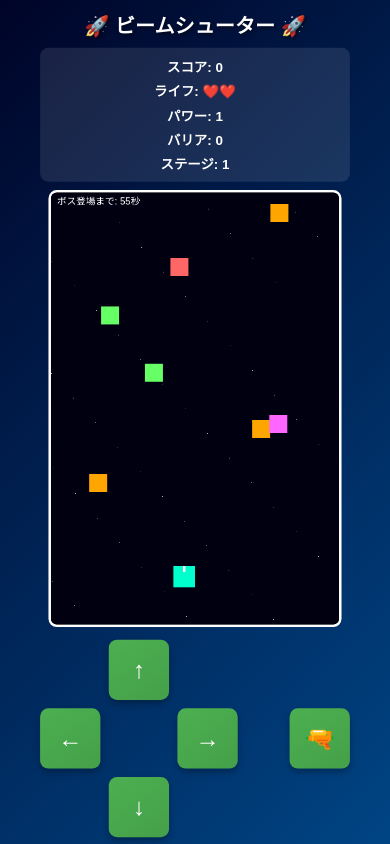
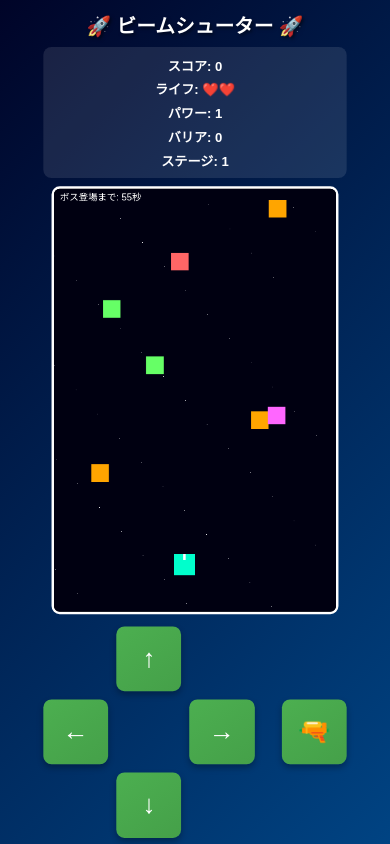
Before and after one commit to titan11111/31-shoot, a plain HTML site: page index.html in a window 390 px wide. Shown: the top 844 px of the page. Drawn offline with Linux system fonts and the light colour scheme.

Commit message:
Scale controller and speed button reaction

```diff
--- a/style.css
+++ b/style.css
@@ -75,16 +75,16 @@ body {
 }
 
 #touchControls button {
-  width: calc(72px * 1.5);
-  height: calc(72px * 1.5);
-  font-size: calc(1.8em * 1.5);
+  width: calc(72px * 1.5 * 1.1);
+  height: calc(72px * 1.5 * 1.1);
+  font-size: calc(1.8em * 1.5 * 1.1);
   font-weight: bold;
   border: none;
   border-radius: 10px;
   background: linear-gradient(145deg, #4CAF50, #45a049);
   color: white;
   cursor: pointer;
-  transition: all 0.2s;
+  transition: all 0.066s;
   box-shadow: 0 4px 8px rgba(0,0,0,0.3);
 }
 
@@ -104,9 +104,9 @@ body {
 #downBtn { grid-column: 2; grid-row: 3; }
 #shootBtn {
   background: linear-gradient(145deg, #f44336, #d32f2f);
-  width: calc(72px * 1.5 * 1.5);
-  height: calc(72px * 1.5 * 1.5);
-  font-size: calc(1.8em * 1.5 * 1.5);
+  width: calc(72px * 1.5 * 1.5 * 1.1);
+  height: calc(72px * 1.5 * 1.5 * 1.1);
+  font-size: calc(1.8em * 1.5 * 1.5 * 1.1);
 }
 
 
@@ -172,17 +172,17 @@ body {
       max-width: 350px;
   }
 
-    #touchControls button {
-        width: calc(60px * 1.5);
-        height: calc(60px * 1.5);
-        font-size: calc(1.44em * 1.5);
-    }
+  #touchControls button {
+      width: calc(60px * 1.5 * 1.1);
+      height: calc(60px * 1.5 * 1.1);
+      font-size: calc(1.44em * 1.5 * 1.1);
+  }
 
-    #shootBtn {
-        width: calc(60px * 1.5 * 1.5);
-        height: calc(60px * 1.5 * 1.5);
-        font-size: calc(1.44em * 1.5 * 1.5);
-    }
+  #shootBtn {
+      width: calc(60px * 1.5 * 1.5 * 1.1);
+      height: calc(60px * 1.5 * 1.5 * 1.1);
+      font-size: calc(1.44em * 1.5 * 1.5 * 1.1);
+  }
 
 }
 
@@ -192,14 +192,14 @@ body {
   }
 
   #touchControls button {
-      width: calc(48px * 1.5);
-      height: calc(48px * 1.5);
-      font-size: calc(1.2em * 1.5);
+      width: calc(48px * 1.5 * 1.1);
+      height: calc(48px * 1.5 * 1.1);
+      font-size: calc(1.2em * 1.5 * 1.1);
   }
 
   #shootBtn {
-      width: calc(48px * 1.5 * 1.5);
-      height: calc(48px * 1.5 * 1.5);
-      font-size: calc(1.2em * 1.5 * 1.5);
+      width: calc(48px * 1.5 * 1.5 * 1.1);
+      height: calc(48px * 1.5 * 1.5 * 1.1);
+      font-size: calc(1.2em * 1.5 * 1.5 * 1.1);
   }
 }
```
